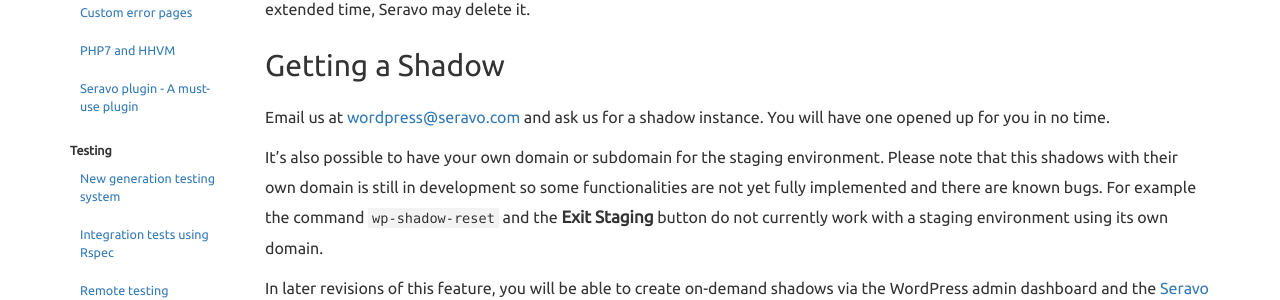
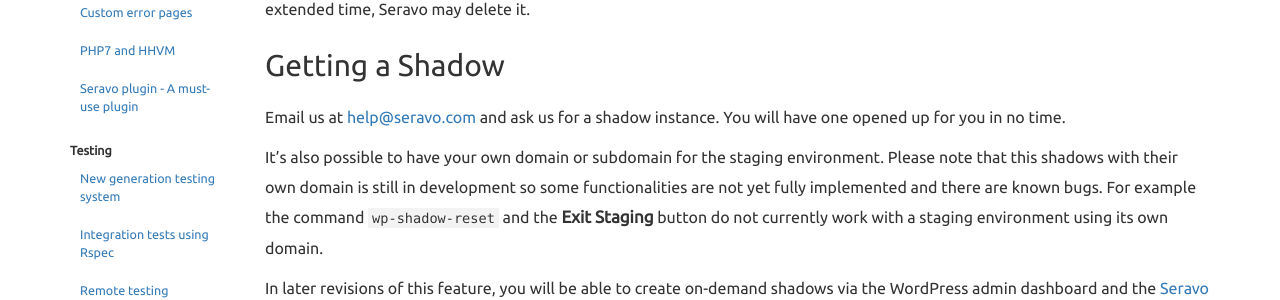
Before and after one commit to Seravo/docs, a Jekyll site: the page built from _posts/2016-05-11-shadows.md, in a window 1280 px wide and 900 px high, scrolled down 323 px. Shown: the part 152-452 px from the top of the window. Built offline with Jekyll 4.4.1, drawn with Linux system fonts in a browser that asks for light colours; nearby versions of some CDN libraries.

Commit message:
Update email addresses

```diff
--- a/_posts/2016-05-11-shadows.md
+++ b/_posts/2016-05-11-shadows.md
@@ -17,7 +17,7 @@
 
 ## Getting a Shadow
 
-Email us at [wordpress@seravo.com](mailto:wordpress@seravo.com) and ask us for a shadow instance. You will have one opened up for you in no time.
+Email us at [help@seravo.com](mailto:help@seravo.com) and ask us for a shadow instance. You will have one opened up for you in no time.
 
 It's also possible to have your own domain or subdomain for the staging environment. Please note that this shadows with their own domain is still in development so some functionalities are not yet fully implemented and there are known bugs. For example the command `wp-shadow-reset` and the **Exit Staging** button do not currently work with a staging environment using its own domain.
 
```
Also changed, not shown: _posts/2015-10-15-wppalvelu-plugin.md (+1 -1 lines).
